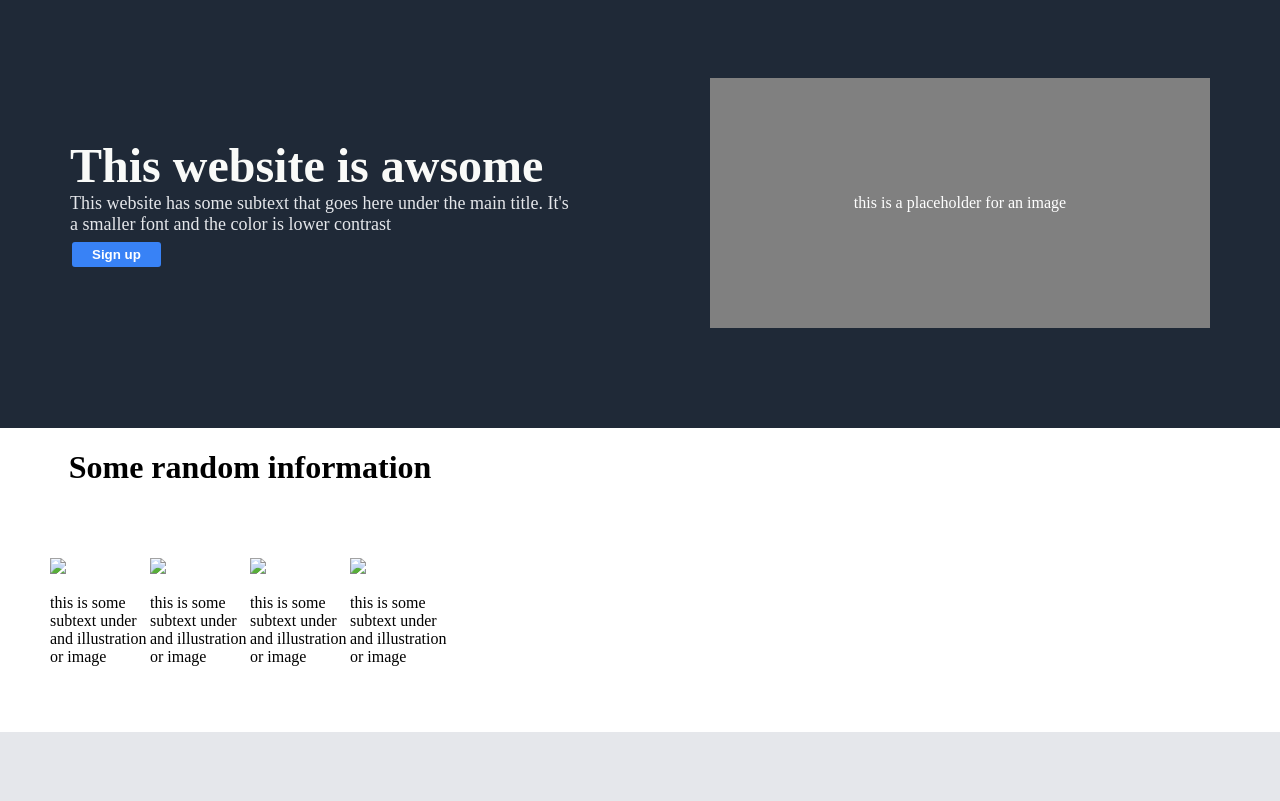
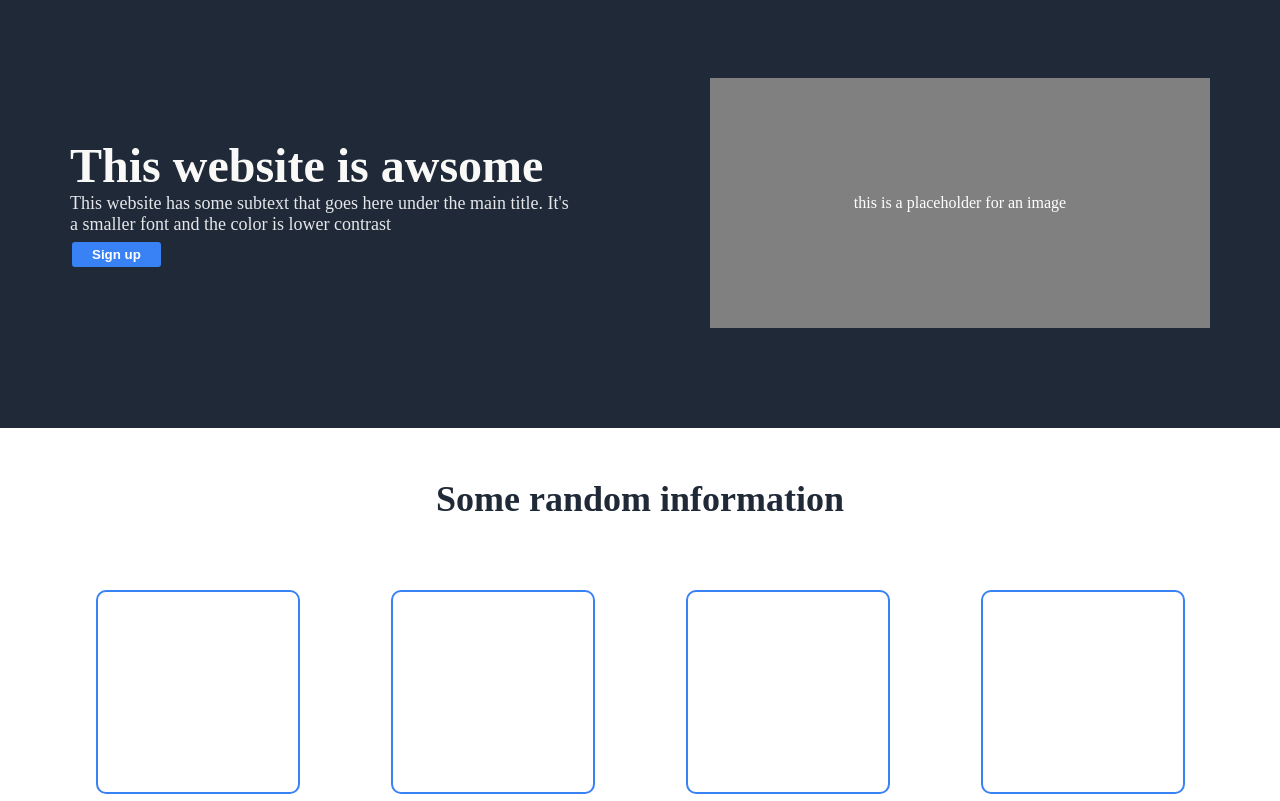
Before and after one commit to jeremysbr0ther/TOP-Landing-Page, a plain HTML site: page index.html in a window 1280 px wide. Shown: the part 122-923 px from the top of the page. Drawn offline with Linux system fonts and the light colour scheme.

Commit message:
The page is done

```diff
--- a/index.html
+++ b/index.html
@@ -28,12 +28,24 @@
     </div>
 
     <div class="second-container">
-        <h1>Some random information</h1>
+        <div class="some">Some random information</div>
         <div class="subtext">
-            <div> <img src="xxx"> <p>this is some subtext under and illustration or image</p></div>
-            <div> <img src="xxx"> <p>this is some subtext under and illustration or image</p></div>
-            <div> <img src="xxx"> <p>this is some subtext under and illustration or image</p></div>
-            <div> <img src="xxx"> <p>this is some subtext under and illustration or image</p></div>
+            <div class="boxx">
+                <div class="box"></div>
+                <div>this is some subtext under and illustration or image</div>
+            </div>
+            <div class="boxx">
+                <div class="box"></div>
+                <div>this is some subtext under and illustration or image</div>
+            </div>
+            <div class="boxx">
+                <div class="box"></div>
+                <div>this is some subtext under and illustration or image</div>
+            </div>
+            <div class="boxx">
+                <div class="box"></div>
+                <div>this is some subtext under and illustration or image</div>
+            </div>
         </div>
     </div>
 
--- a/style.css
+++ b/style.css
@@ -90,17 +90,43 @@ li {
 /* Second container */
 
 .second-container {
-    width: 500px;
     display: flex;
     flex-direction: column;
     justify-content: center;
     align-items: center;
 }
 
+.some {
+    color: #1f2937;
+    font-size: 36px;
+    font-weight: bold;
+    margin-top: 50px;
+}
+
 .subtext {
     display: flex;
+    justify-content: space-between;
+    padding: 50px;
+}
+
+.boxx {
+    display: flex;
+    flex-direction: column;
     justify-content: center;
-    padding: 50px;
+    align-items: center;
+    padding: 20px;
+}
+
+.box {
+    background-color: white;
+    border-style: solid;
+    border-color: #3882f6;
+    width: 200px;
+    height: 200px;
+    border-radius: 10px;
+    border-width: 2px;
+    margin-bottom: 10px;
+
 }
 
 
```
